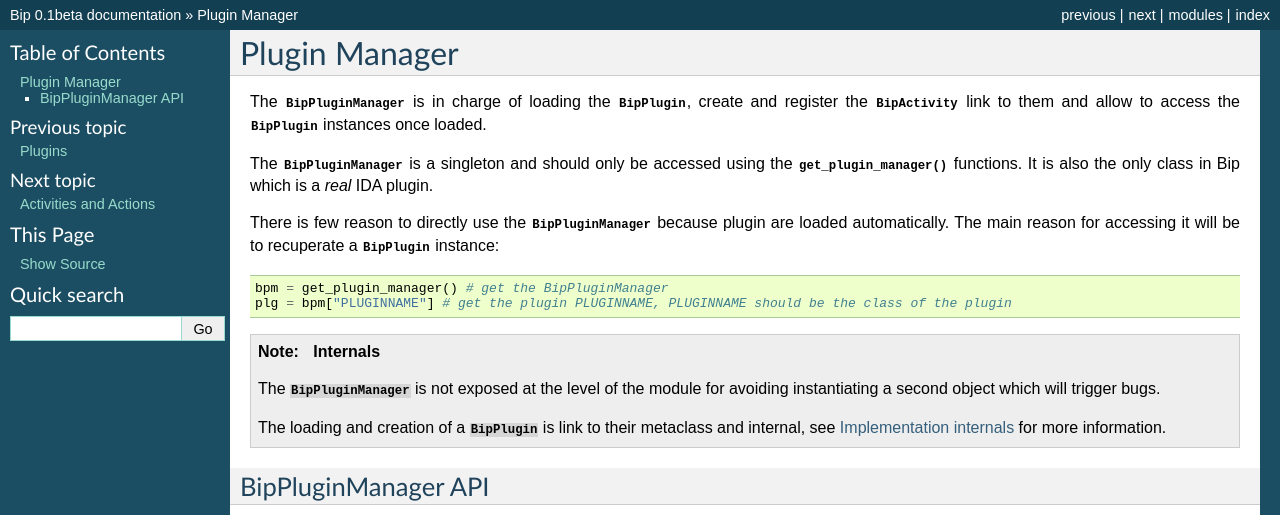
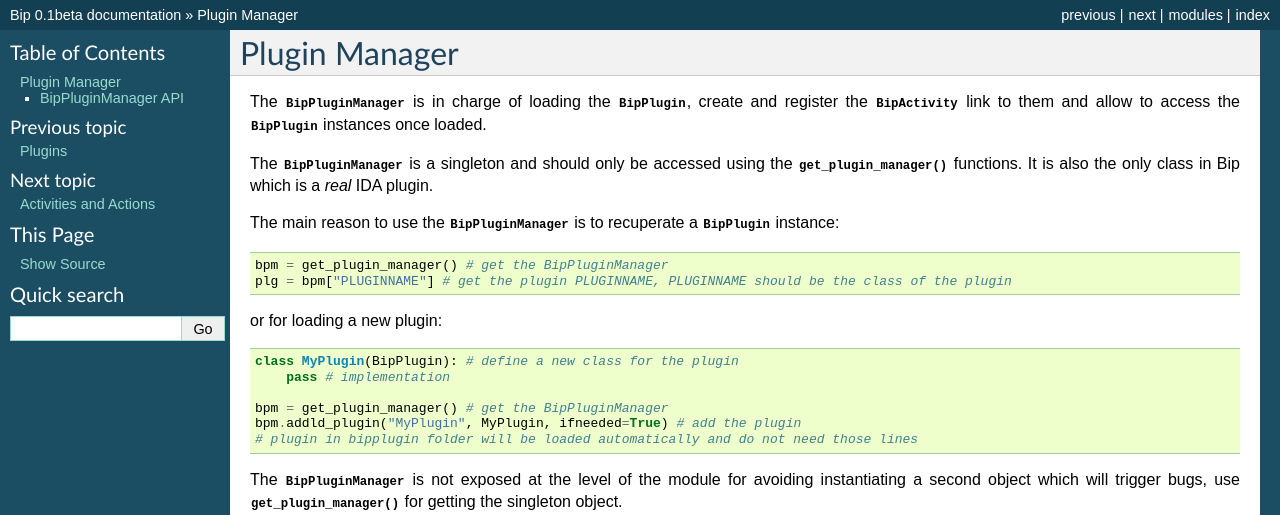
Before and after one commit to synacktiv/bip, a Sphinx documentation site: the page built from doc/gui/plgmanager.rst, in a window 1280 px wide. Shown: the top 515 px of the page. Built offline with Sphinx 7.4.7, drawn with Linux system fonts in a browser that asks for light colours; formulas are drawn with MathJax 3; some of the changed text lies outside the part shown; grey boxes are pictures that could not be loaded.

Commit message:
doc: update the doc for describing the new BipPlugin handling

```diff
--- a/doc/gui/activity.rst
+++ b/doc/gui/activity.rst
@@ -60,8 +60,7 @@ Some decorators are define for being use inside a
 :class:`BipPlugin` class for defining interactions with IDA. Those
 decorators will dynamically create :class:`BipActivity` objects.
 
-When a :class:`BipPlugin` class is create the metaclass
-:class:`MetaBipPlugin` of the :class:`BipPlugin` will create a
+When a :class:`BipPlugin` class is created, its constructor will create a
 list of the :class:`BipActivity` associtated with the plugin
 (stored in ``_activities``) and when the plugin object is created
 it will set itself in the :attr:`BipActivity.plugin` of each
--- a/doc/gui/plgmanager.rst
+++ b/doc/gui/plgmanager.rst
@@ -11,25 +11,32 @@ The :class:`~bip.gui.pluginmanager.BipPluginManager` is a singleton and
 should only be accessed using the :func:`get_plugin_manager` functions.
 It is also the only class in Bip which is a *real* IDA plugin.
 
-There is few reason to directly use the
-:class:`~bip.gui.pluginmanager.BipPluginManager` because
-plugin are loaded automatically. The main reason for accessing it will be
-to recuperate a :class:`BipPlugin` instance:
+The main reason to use the :class:`~bip.gui.pluginmanager.BipPluginManager`
+is to recuperate a :class:`BipPlugin` instance:
 
 .. code-block:: python
 
     bpm = get_plugin_manager() # get the BipPluginManager
     plg = bpm["PLUGINNAME"] # get the plugin PLUGINNAME, PLUGINNAME should be the class of the plugin
 
+or for loading a new plugin:
 
-.. note:: **Internals**
+.. code-block:: python
 
-    The :class:`~bip.gui.pluginmanager.BipPluginManager` is not exposed at the
-    level of the module for avoiding instantiating a second object which will
-    trigger bugs.
+    class MyPlugin(BipPlugin): # define a new class for the plugin
+        pass # implementation
 
-    The loading and creation of a :class:`BipPlugin` is link to their metaclass
-    and internal, see :ref:`gui-plugin-internals` for more information.
+    bpm = get_plugin_manager() # get the BipPluginManager
+    bpm.addld_plugin("MyPlugin", MyPlugin, ifneeded=True) # add the plugin
+    # plugin in bipplugin folder will be loaded automatically and do not need those lines
+
+The :class:`~bip.gui.pluginmanager.BipPluginManager` is not exposed at the
+level of the module for avoiding instantiating a second object which will
+trigger bugs, use :func:`get_plugin_manager` for getting the singleton object.
+
+The :class:`~bip.gui.pluginmanager.BipPluginManager` is also in charge of
+loading automatically
+
 
 BipPluginManager API
 ====================
--- a/doc/index.rst
+++ b/doc/index.rst
@@ -92,6 +92,8 @@ GUI & Plugins interface (``bip.gui``)
 This part regroup all the functions and classes made for interfacing with the
 UI and events of IDA. The most important part of this module is probably the
 :class:`BipPlugin` which allow to create plugins and to define actions in IDA.
+While bip can be used in normal IDA plugin and scripts, the :class:`BipPlugin`
+is the central element for interfacing with the GUI using bip.
 
 .. toctree::
     :maxdepth: 2
```
Also changed, not shown: other parts of doc/gui/plgmanager.rst (+6 -0 lines), doc/general/overview.rst (+9 -5 lines), doc/gui/plugin.rst (+49 -51 lines).
